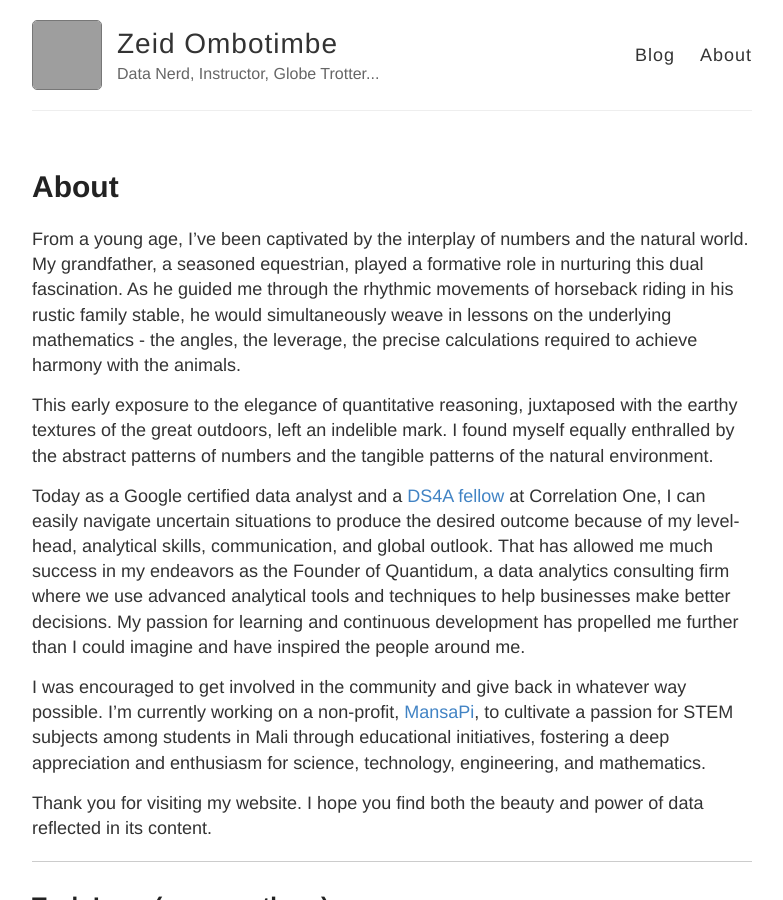
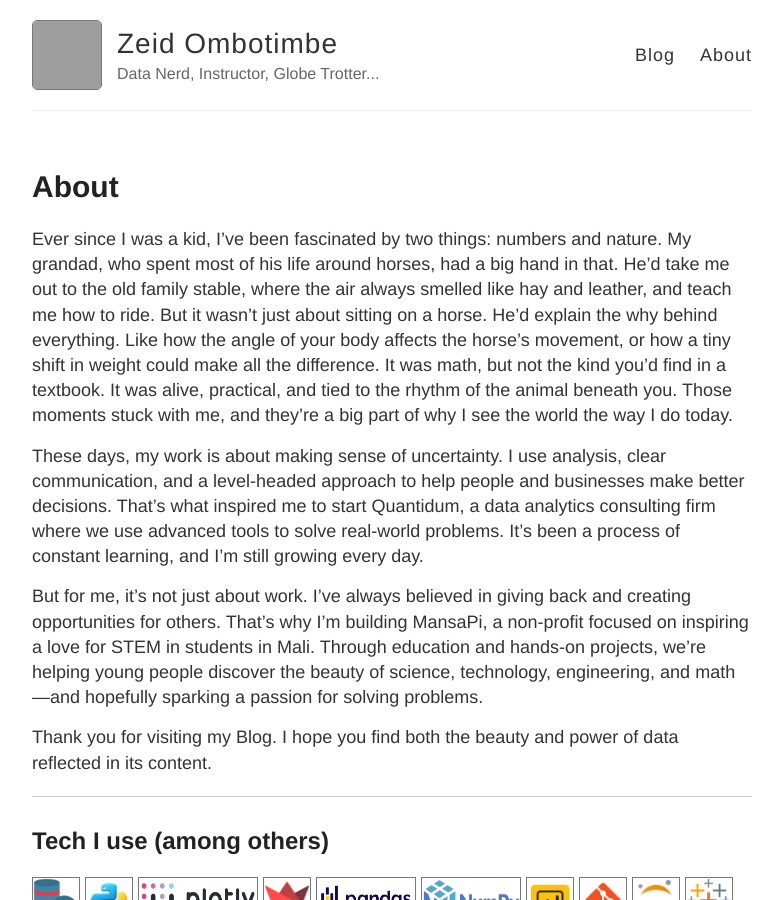
Before and after one commit to obtbe/obtbe.github.io, a Jekyll site: the page built from about.md, in a window 1280 px wide and 900 px high. Shown: the whole window, without its empty margins (248-1031 px from the left). Built offline with Jekyll 4.4.1, drawn with Linux system fonts in a browser that asks for light colours; our own code applies the rules of GitHub Pages for plain Markdown files; grey boxes are pictures that could not be loaded.

Commit message:
about page updated

```diff
--- a/about.md
+++ b/about.md
@@ -5,15 +5,13 @@ description: ""
 ---
 <!-- <div style="border-bottom: 1px solid #ccc; margin: 20px 0;"></div> -->
 
-From a young age, I've been captivated by the interplay of numbers and the natural world. My grandfather, a seasoned equestrian, played a formative role in nurturing this dual fascination. As he guided me through the rhythmic movements of horseback riding in his rustic family stable, he would simultaneously weave in lessons on the underlying mathematics - the angles, the leverage, the precise calculations required to achieve harmony with the animals.
+Ever since I was a kid, I’ve been fascinated by two things: numbers and nature. My grandad, who spent most of his life around horses, had a big hand in that. He’d take me out to the old family stable, where the air always smelled like hay and leather, and teach me how to ride. But it wasn’t just about sitting on a horse. He’d explain the why behind everything. Like how the angle of your body affects the horse’s movement, or how a tiny shift in weight could make all the difference. It was math, but not the kind you’d find in a textbook. It was alive, practical, and tied to the rhythm of the animal beneath you. Those moments stuck with me, and they’re a big part of why I see the world the way I do today.
 
-This early exposure to the elegance of quantitative reasoning, juxtaposed with the earthy textures of the great outdoors, left an indelible mark. I found myself equally enthralled by the abstract patterns of numbers and the tangible patterns of the natural environment.
+These days, my work is about making sense of uncertainty. I use analysis, clear communication, and a level-headed approach to help people and businesses make better decisions. That’s what inspired me to start Quantidum, a data analytics consulting firm where we use advanced tools to solve real-world problems. It’s been a process of constant learning, and I’m still growing every day.
 
-Today as a Google certified data analyst and a [DS4A fellow](https://www.credential.net/67d98bab-1d5c-482f-91bd-3b54c6690092) at Correlation One, I can easily navigate uncertain situations to produce the desired outcome because of my level-head, analytical skills, communication, and global outlook. That has allowed me much success in my endeavors as the Founder of Quantidum, a data analytics consulting firm where we use advanced analytical tools and techniques to help businesses make better decisions. My passion for learning and continuous development has propelled me further than I could imagine and have inspired the people around me.
+But for me, it’s not just about work. I’ve always believed in giving back and creating opportunities for others. That’s why I’m building MansaPi, a non-profit focused on inspiring a love for STEM in students in Mali. Through education and hands-on projects, we’re helping young people discover the beauty of science, technology, engineering, and math—and hopefully sparking a passion for solving problems.
 
-I was encouraged to get involved in the community and give back in whatever way possible. I'm currently working on a non-profit, [MansaPi](https://mansapi.org/), to cultivate a passion for STEM subjects among students in Mali through educational initiatives, fostering a deep appreciation and enthusiasm for science, technology, engineering, and mathematics.
-
-Thank you for visiting my website. I hope you find both the beauty and power of data reflected in its content.
+Thank you for visiting my Blog. I hope you find both the beauty and power of data reflected in its content.
 <!-- ![Mariam](themes/ezhil/images/zmariam.png) -->
 
 <div style="border-bottom: 1px solid #ccc; margin: 20px 0;"></div>
```
